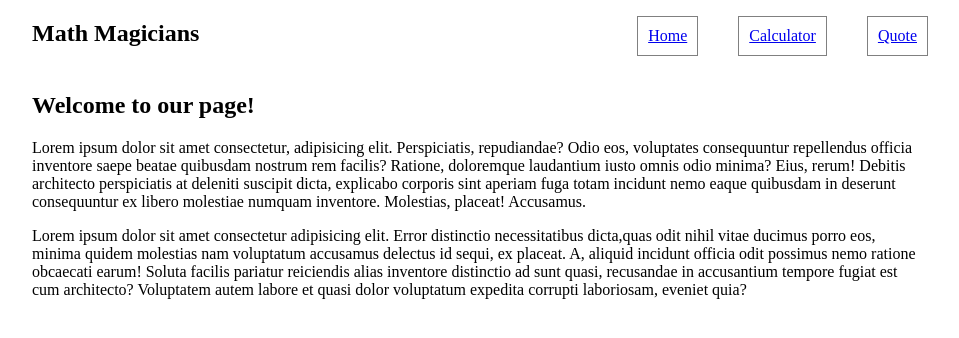
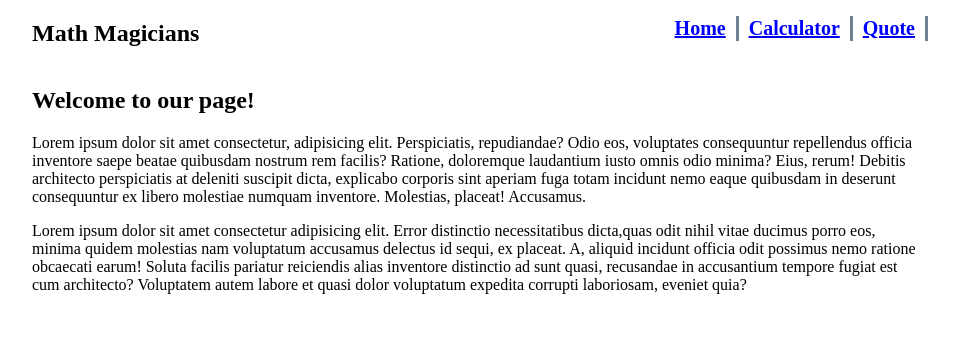
Before and after one commit to egichuhis/math-magicians, a React (Create React App) app: page / in a window 1280 px wide. Shown: the top 338 px of the page, without its empty margins (160-1119 px from the left). Built offline with nearby package versions, Linux system fonts and the light colour scheme.

Commit message:
Add border to nav menu items to match design

```diff
--- a/src/components/styles/Header.module.css
+++ b/src/components/styles/Header.module.css
@@ -5,16 +5,13 @@ nav {
 
 ul {
   display: flex;
-  justify-content: space-between;
-  gap: 40px;
   list-style: none;
 }
 
 li {
-  border: solid 1px grey;
-  padding: 10px;
+  padding: 1px 10px;
+  border-right: solid 3px #708090;
+  color: blue;
+  font-weight: bold;
+  font-size: 20px;
 }
-
-li a {
-  text-decoration: none;
-}
```
